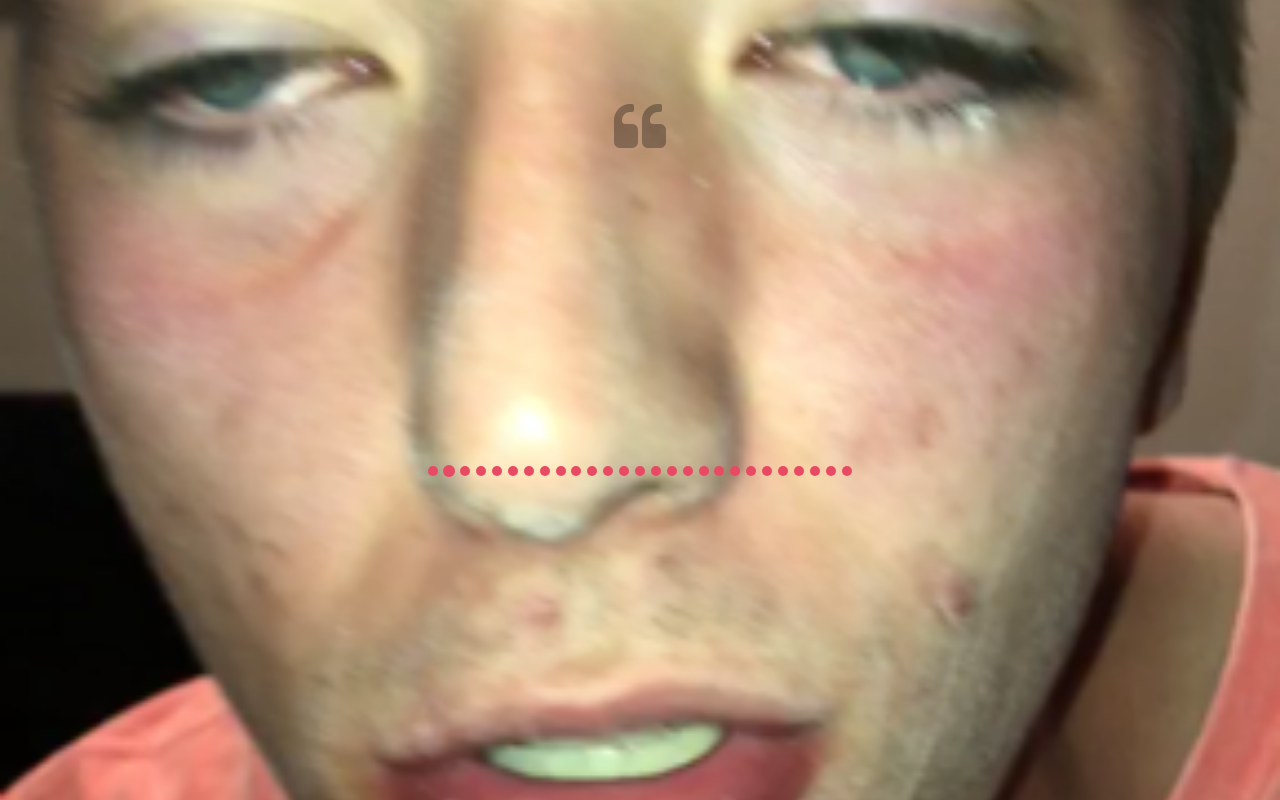
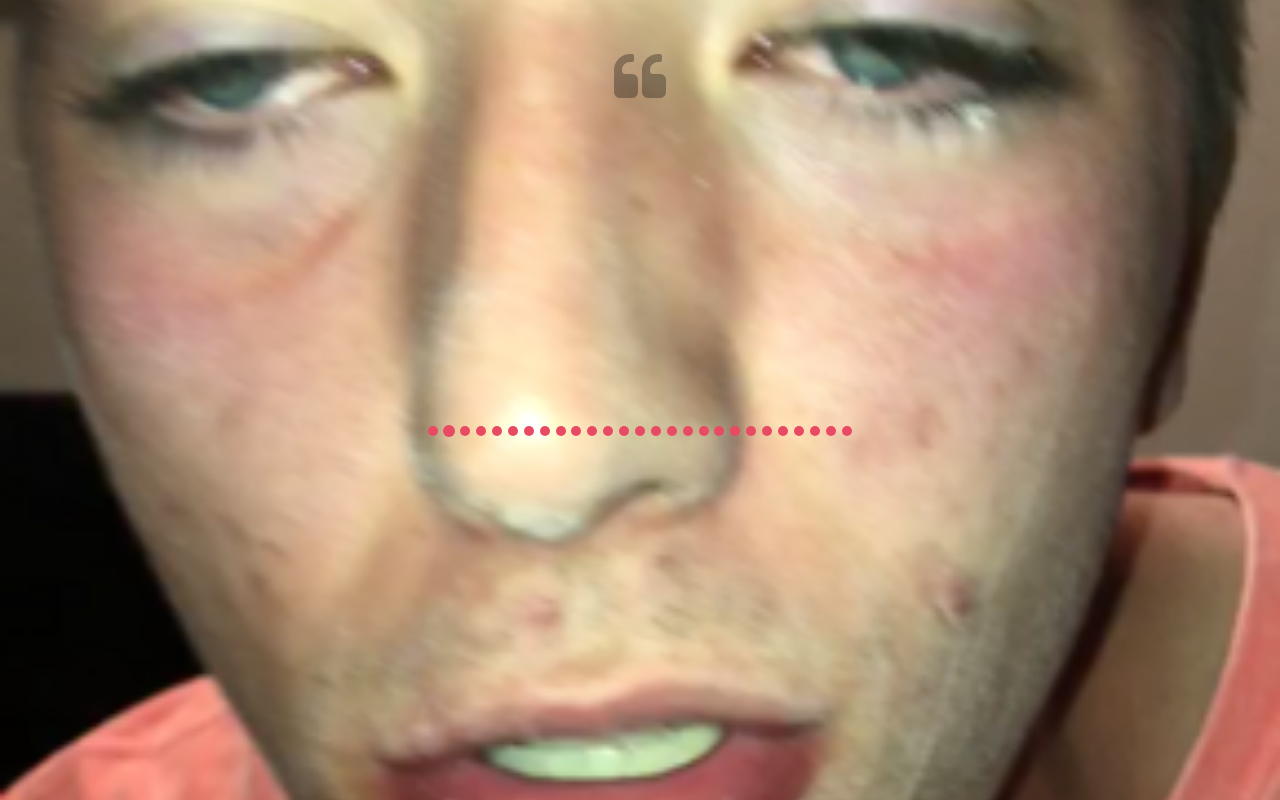
Before and after one commit to nayteAlt/nayteAlt.github.io, a plain HTML site: page index.html in a window 1280 px wide. Drawn offline with nearby package versions, Linux system fonts and the light colour scheme.

Commit message:
Update styles.css

```diff
--- a/css/styles.css
+++ b/css/styles.css
@@ -18,15 +18,15 @@ html{
 
 
 section {
-    padding-top: 100px;
-    padding-bottom: 100px;
+    padding-top: 50px;
+    padding-bottom: 10px;
 
 }
 
 .quote {
     color: rgba(0,0,0,.3);
     text-align: center;
-    margin-bottom: 30px;
+    margin-bottom: 10px;
 }
 
 /*-------------------------------*/
@@ -34,7 +34,7 @@ section {
 /*-------------------------------*/
 
 #fade-quote-carousel.carousel {
-  padding-bottom: 60px;
+  padding-bottom: 90px;
 }
 #fade-quote-carousel.carousel .carousel-inner .item {
   opacity: 0;
```
